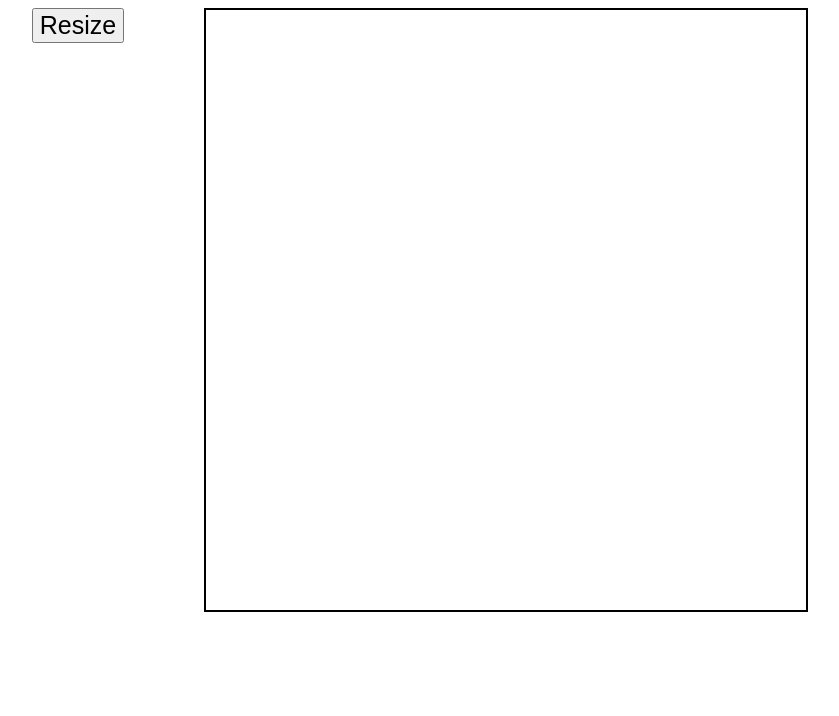
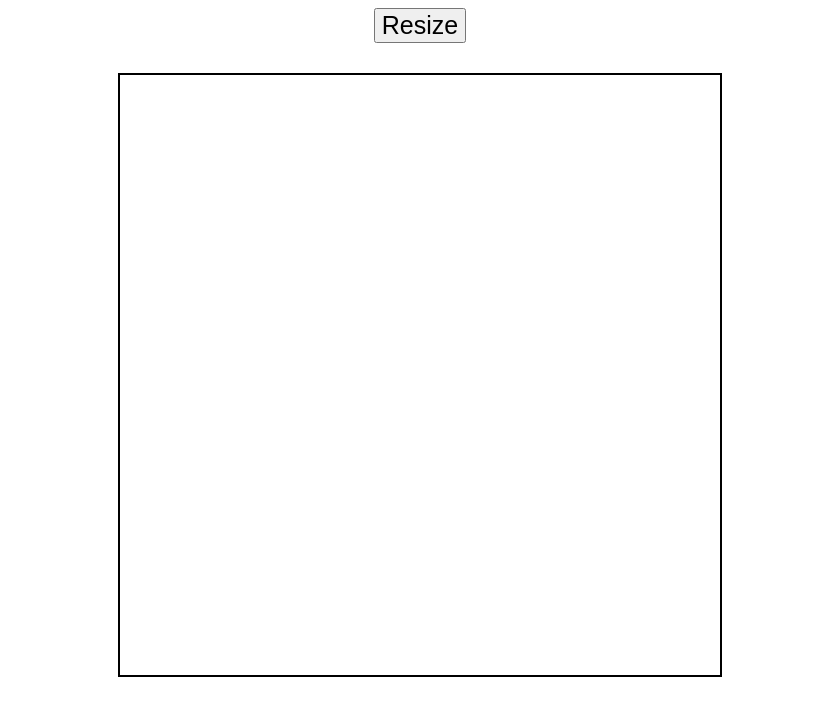
Before and after one commit to jahid1o/odin-etch-a-sketch, a plain HTML site: page index.html in a window 1280 px wide. Shown: the whole page, without its empty margins (220-1059 px from the left). Drawn offline with Linux system fonts and the light colour scheme.

Commit message:
Modify css/index.css  - placed the button on top from left, horizontally center  and reduced gap

```diff
--- a/css/index.css
+++ b/css/index.css
@@ -1,8 +1,9 @@
 #container{
     display: flex;
     flex-wrap: wrap;
-    justify-content: center;
-    gap: 80px;
+    gap: 30px;
+    flex-direction: column;
+    align-items: center;
 }
 
 #grid-container{
```
